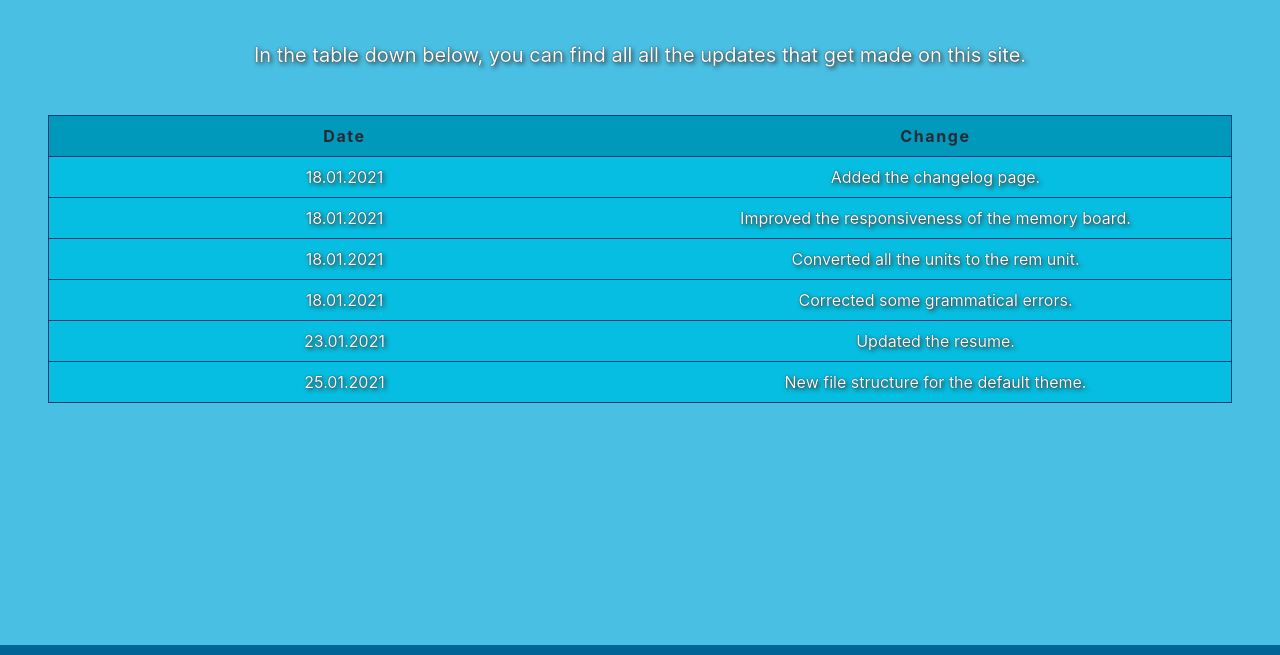
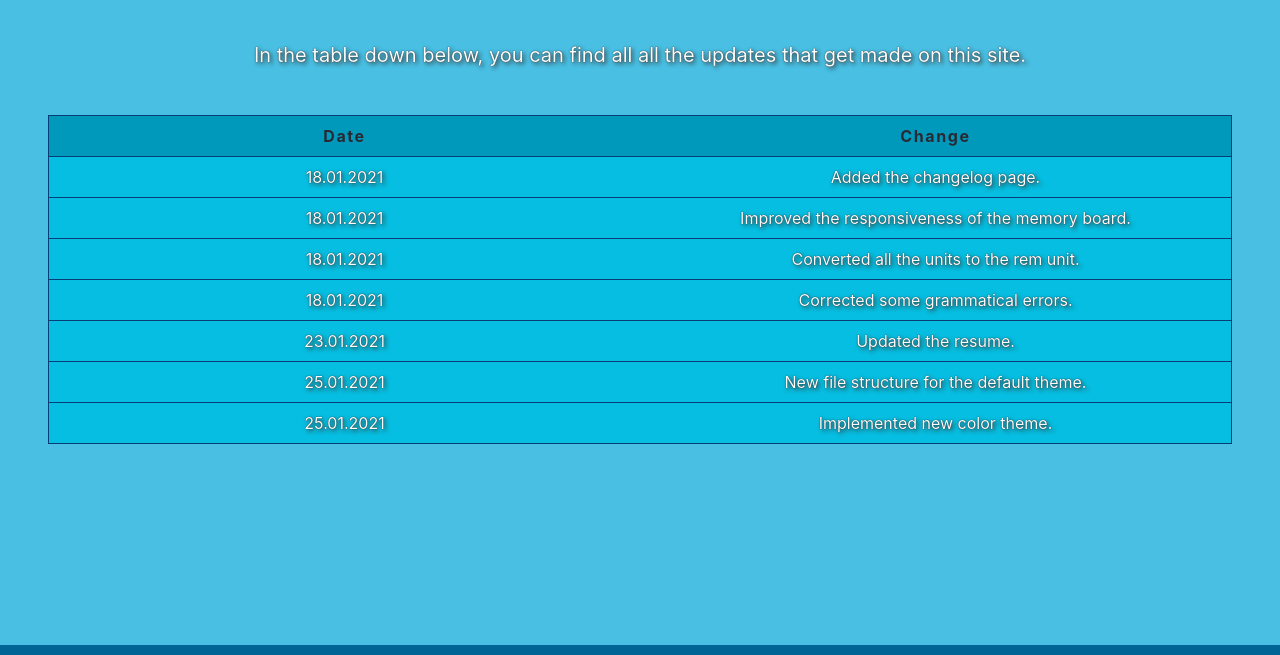
Before and after one commit to StevenGreve/my-website, a plain HTML site: page changelog.html in a window 1280 px wide. Shown: the part 64-719 px from the top of the page. Drawn offline with Linux system fonts and the light colour scheme.

Commit message:
Added new Changelog entry.

```diff
--- a/changelog.html
+++ b/changelog.html
@@ -64,6 +64,10 @@
                 <tr>
                     <td scope="row" data-label="date">25.01.2021</td>
                     <td data-label="change">New file structure for the default theme.</td>
+                </tr>
+                <tr>
+                    <td scope="row" data-label="date">25.01.2021</td>
+                    <td data-label="change">Implemented new color theme.</td>
                 </tr>
             </tbody>
         </table>
```
